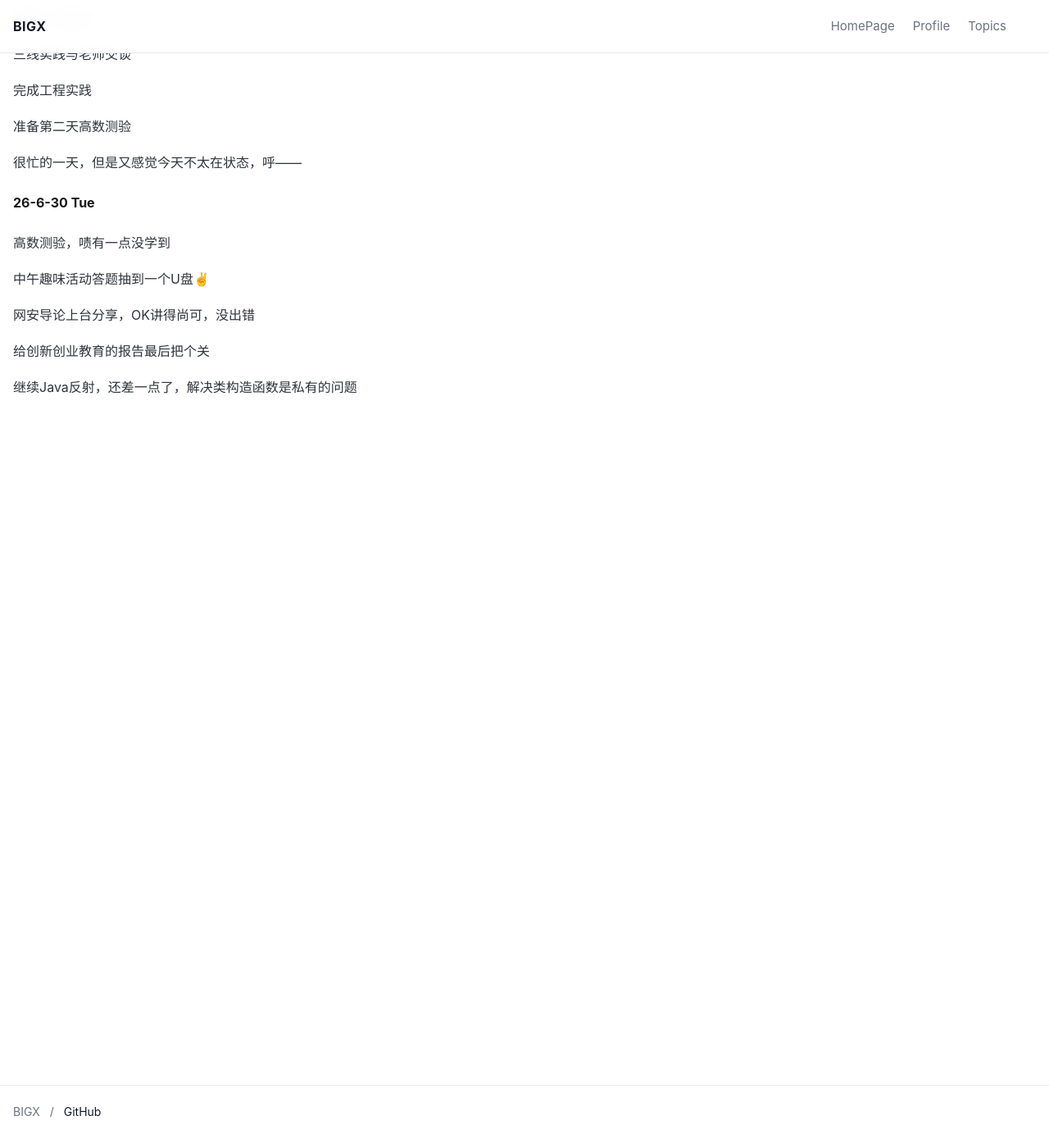
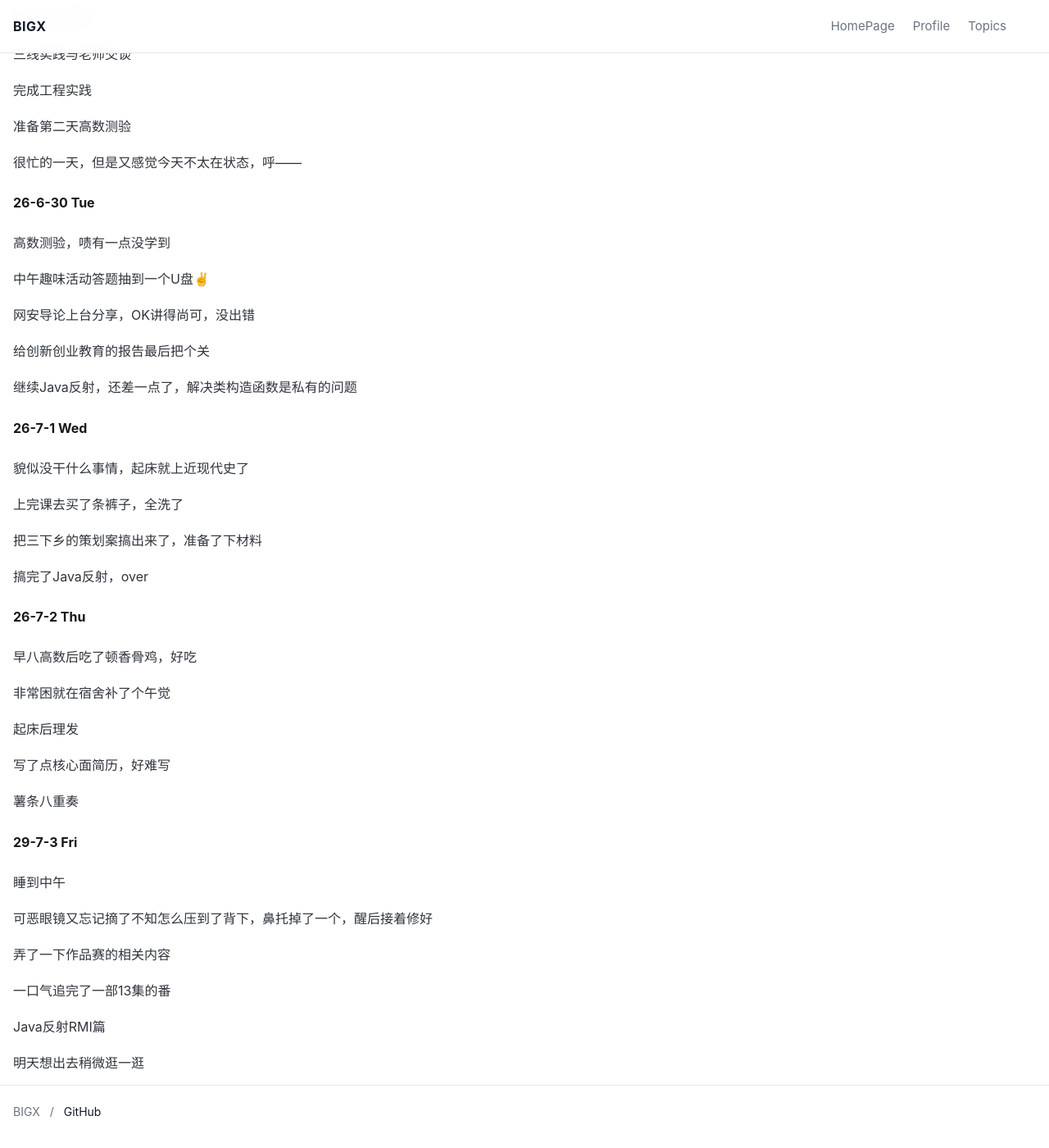
Before and after one commit to BIGX-bigx/BIGX-bigx.github.io, a Jekyll site: the page built from diary.md, in a window 1280 px wide and 1400 px high, scrolled down 3741 px. Shown: the whole window at 82% size. Built offline with Jekyll 4.4.1, drawn with Linux system fonts in a browser that asks for light colours; before the commit the page ends 4371 px from its top, so only the background shows below that.

Commit message:
Update blog

```diff
--- a/diary.md
+++ b/diary.md
@@ -181,3 +181,39 @@ PC下载完成，我已上线玩耍
 给创新创业教育的报告最后把个关
 
 继续Java反射，还差一点了，解决类构造函数是私有的问题
+
+#### **26-7-1 Wed**
+
+貌似没干什么事情，起床就上近现代史了
+
+上完课去买了条裤子，全洗了
+
+把三下乡的策划案搞出来了，准备了下材料
+
+搞完了Java反射，over
+
+#### **26-7-2 Thu**
+
+早八高数后吃了顿香骨鸡，好吃
+
+非常困就在宿舍补了个午觉
+
+起床后理发
+
+写了点核心面简历，好难写
+
+薯条八重奏
+
+#### **29-7-3 Fri**
+
+睡到中午
+
+可恶眼镜又忘记摘了不知怎么压到了背下，鼻托掉了一个，醒后接着修好
+
+弄了一下作品赛的相关内容
+
+一口气追完了一部13集的番
+
+Java反射RMI篇
+
+明天想出去稍微逛一逛
```
